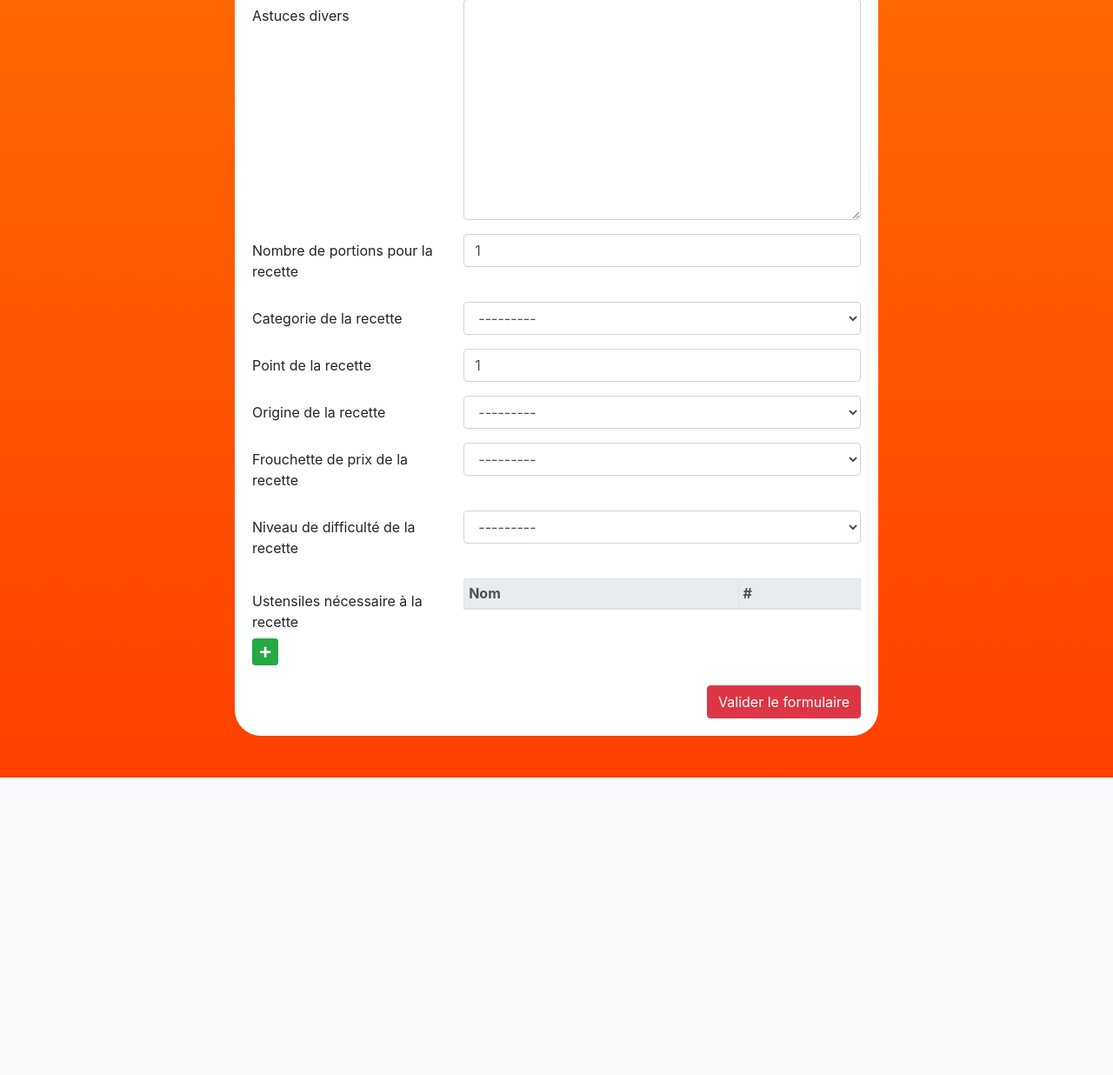
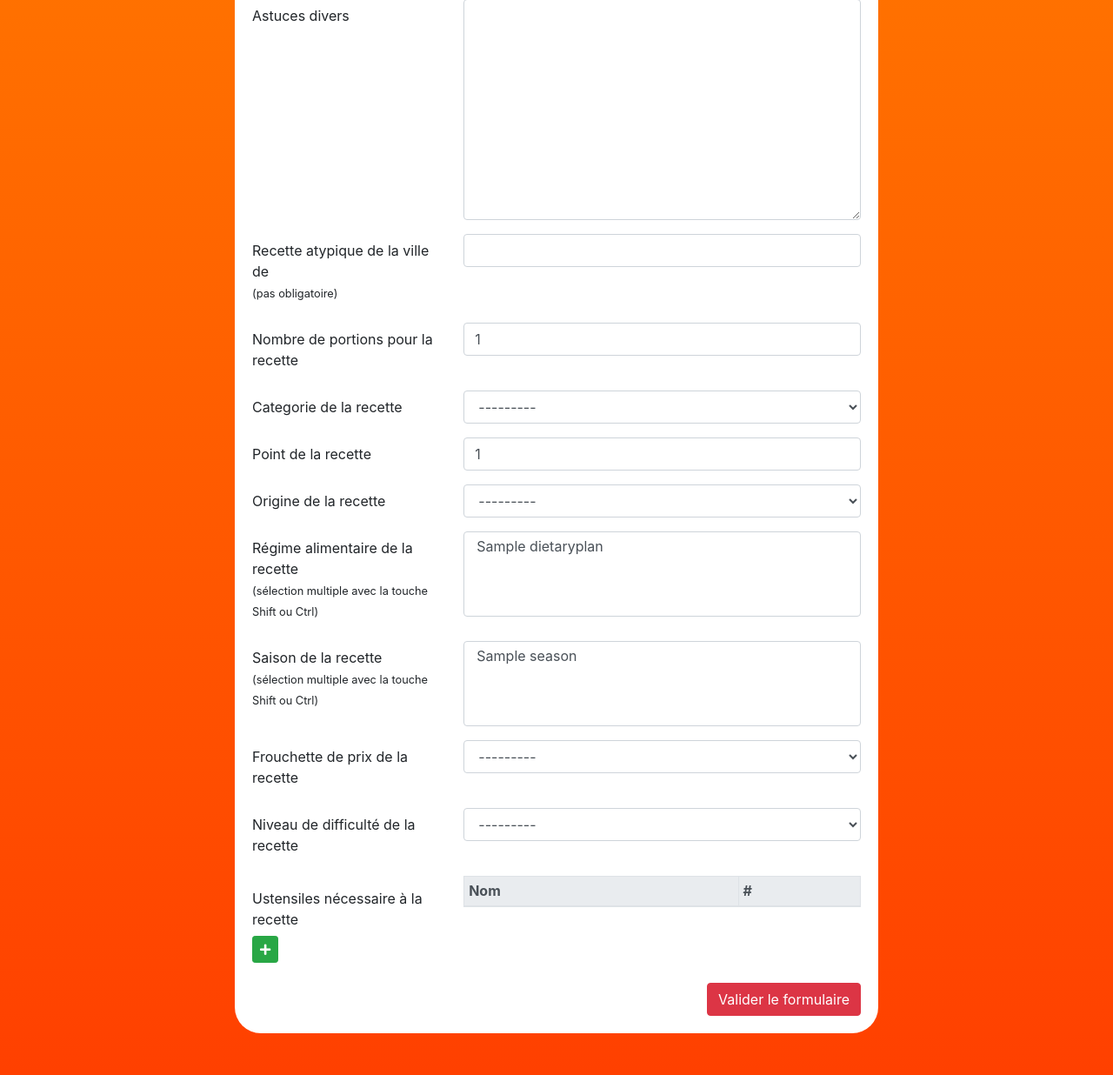
Before and after one commit to riderflo85/feedeasyform, a Django app: page /planning/new_recipe/ in a window 1280 px wide. Shown: the part 1996-3232 px from the top of the page at 87% size. Before the commit the page ends 2890 px from the top, so only its background shows below. Run offline with Django 3.2, Linux system fonts and the light colour scheme; a user stored in the database is signed in; tables that the repository leaves empty hold one stand-in row (values such as "Sample post"); lists and menus that the app fills with data are empty; some libraries are stand-ins or nearby versions.

Commit message:
Updated the new recipe form

```diff
--- a/planning/forms.py
+++ b/planning/forms.py
@@ -35,12 +35,18 @@ class RecipeForm(ModelForm):
             }
         ),
     )
-
     name = forms.CharField(
         label='Nom de la recette',
         required=True,
         widget=forms.TextInput(
             attrs={'id': 'id_name_recipe'}
+        )
+    )
+    atypical_recipe_city = forms.CharField(
+        label='Recette atypique de la ville de',
+        required=False,
+        widget=forms.TextInput(
+            attrs={'id': 'id_atypical_recipe_city'}
         )
     )
 
@@ -56,8 +62,6 @@ class RecipeForm(ModelForm):
             'point',
             'categorie',
             'origin',
-            'season',
-            'dietary_plan',
             'atypical_recipe_city',
             'price_scale',
             'level',
--- a/planning/list_all_db.py
+++ b/planning/list_all_db.py
@@ -1,4 +1,5 @@
-from .models import Recipe, CategorieRecipe, Utensil, OriginRecipe, DietaryPlan
+from .models import Recipe, CategorieRecipe, Utensil, OriginRecipe, \
+    DietaryPlan, Season
 
 
 def list_all_recipe():
@@ -40,3 +41,11 @@ def list_all_diet():
         diets.append((diet.pk, diet.name))
 
     return diets
+
+def list_all_season():
+    seasons = []
+
+    for season in Season.objects.all():
+        seasons.append((season.pk, season.name))
+
+    return seasons
--- a/planning/templates/planning/new_recipe.html
+++ b/planning/templates/planning/new_recipe.html
@@ -160,6 +160,15 @@
                                         </div>
                                     </div>
                                     <div class="form-group row">
+                                        <label class="col-sm-4 col-form-label">{{ form_recipe.atypical_recipe_city.label }}
+                                            <br>
+                                            <small>(pas obligatoire)</small>
+                                        </label>
+                                        <div class="col-sm-8">
+                                            {{ form_recipe.atypical_recipe_city }}
+                                        </div>
+                                    </div>
+                                    <div class="form-group row">
                                         <label class="col-sm-4 col-form-label">{{ form_recipe.portion.label }}</label>
                                         <div class="col-sm-8">
                                             {{ form_recipe.portion }}
@@ -181,6 +190,32 @@
                                         <label class="col-sm-4 col-form-label">{{ form_recipe.origin.label }}</label>
                                         <div class="col-sm-8">
                                             {{ form_recipe.origin }}
+                                        </div>
+                                    </div>
+                                    <div class="form-group row">
+                                        <label class="col-sm-4 col-form-label">{{ diet_field.label }}
+                                            <br>
+                                            <small>(sélection multiple avec la touche Shift ou Ctrl)</small>
+                                        </label>
+                                        <div class="col-sm-8">
+                                            <select name="dietary_plan" required id="id_dietary_plan" multiple class="form-control">
+                                                {% for diet in diet_field.diets %}
+                                                <option value="{{ diet.0 }}">{{ diet.1 }}</option>
+                                                {% endfor %}
+                                            </select>
+                                        </div>
+                                    </div>
+                                    <div class="form-group row">
+                                        <label class="col-sm-4 col-form-label">{{ season_field.label }}
+                                            <br>
+                                            <small>(sélection multiple avec la touche Shift ou Ctrl)</small>
+                                        </label>
+                                        <div class="col-sm-8">
+                                            <select name="season" required id="id_season" multiple class="form-control">
+                                                {% for season in season_field.seasons %}
+                                                <option value="{{ season.0 }}">{{ season.1 }}</option>
+                                                {% endfor %}
+                                            </select>
                                         </div>
                                     </div>
                                     <div class="form-group row">
--- a/planning/views.py
+++ b/planning/views.py
@@ -9,8 +9,9 @@ from .forms import RecipeForm, CategorieRecipeForm, UtensilForm, \
 from .models import Recipe, CategorieRecipe, Utensil, OriginRecipe, \
     DietaryPlan, Season
 from .utils.complet_new_recipe import complet_recipe_with_foods_and_utensils,\
-    parse_foods_and_utensils
+    parse_foods_and_utensils, added_season_and_diet, parse_diets_and_seasons
 from .utils.backup_db import generate_json_file
+from .list_all_db import list_all_diet, list_all_season
 from food.models import Food, FoodGroup
 from food.forms import DeleteFoodForm, DeleteFoodGroupForm
 
@@ -26,11 +27,16 @@ def create_recipe(request):
                     request.POST['foods'],
                     request.POST['utensils'],
                 )
+                diets, seasons = parse_diets_and_seasons(
+                    request.POST['dietary_plan'],
+                    request.POST['season']
+                )
                 complet_recipe_with_foods_and_utensils(
                     new_recipe,
                     foods,
                     utensils
                 )
+                added_season_and_diet(new_recipe, diets, seasons)
                 return JsonResponse({'success': True})
             else:
                 return JsonResponse({'success': False, 'error': form.errors})
@@ -61,6 +67,14 @@ def create_recipe(request):
         form_utensil = UtensilForm()
         form_origin_recipe = OriginRecipeForm()
         form_diet = DietaryPlanForm()
+        form_recipe_diet_field = {
+            'label': "Régime alimentaire de la recette",
+            'diets': list_all_diet()
+        }
+        form_recipe_season_field = {
+            'label': "Saison de la recette",
+            'seasons': list_all_season()
+        }
         context = {
             'form_recipe': form_recipe,
             'form_categ': form_categorie,
@@ -69,6 +83,8 @@ def create_recipe(request):
             'foods': Food.objects.all(),
             'utensils': Utensil.objects.all(),
             'form_origin_recipe': form_origin_recipe,
+            'diet_field': form_recipe_diet_field,
+            'season_field': form_recipe_season_field
         }
         return render(request, 'planning/new_recipe.html', context)
 
--- a/user/static/user/js/sendFormRecipe.js
+++ b/user/static/user/js/sendFormRecipe.js
@@ -40,6 +40,8 @@ function formatedDataForRequest(data) {
     let newData = data;
     let utensils = "?";
     let foods = "?";
+    let diets = "?";
+    let seasons = "?";
 
     for (const utensil of newData.utensils) {
         utensils = utensils.concat("&u=", utensil);
@@ -50,8 +52,18 @@ function formatedDataForRequest(data) {
         foods = foods.concat("&f=", foodInformations);
     }
 
+    for (const diet of newData.dietary_plan) {
+        diets = diets.concat("&d=", diet);
+    }
+
+    for (const season of newData.season) {
+        seasons = seasons.concat("&s=", season);
+    }
+
     newData.foods = foods;
     newData.utensils = utensils;
+    newData.dietary_plan = diets;
+    newData.season = seasons;
 
     return newData;
 }
@@ -95,8 +107,6 @@ function submitForm(foods, utensils, successCb, errorCb) {
     if (undefinedCounterField === 0) {
         dataForRequest['foods'] = foods;
         dataForRequest['utensils'] = utensils;
-        console.log(dataForRequest);
-
 
         const dataFormated = formatedDataForRequest(dataForRequest);
         $.ajax({
@@ -105,9 +115,12 @@ function submitForm(foods, utensils, successCb, errorCb) {
             dataType: "json",
             data: dataFormated,
             success: (data) => {
-                successCb();
                 if (data.success) {
+                    successCb();
                     setTimeout(() => document.location.reload(), 3000);
+                } else {
+                    errorCb();
+                    console.warn(data);
                 }
             },
             error: (error) => {
```
Also changed, not shown: planning/utils/complet_new_recipe.py (+47 -3 lines).
